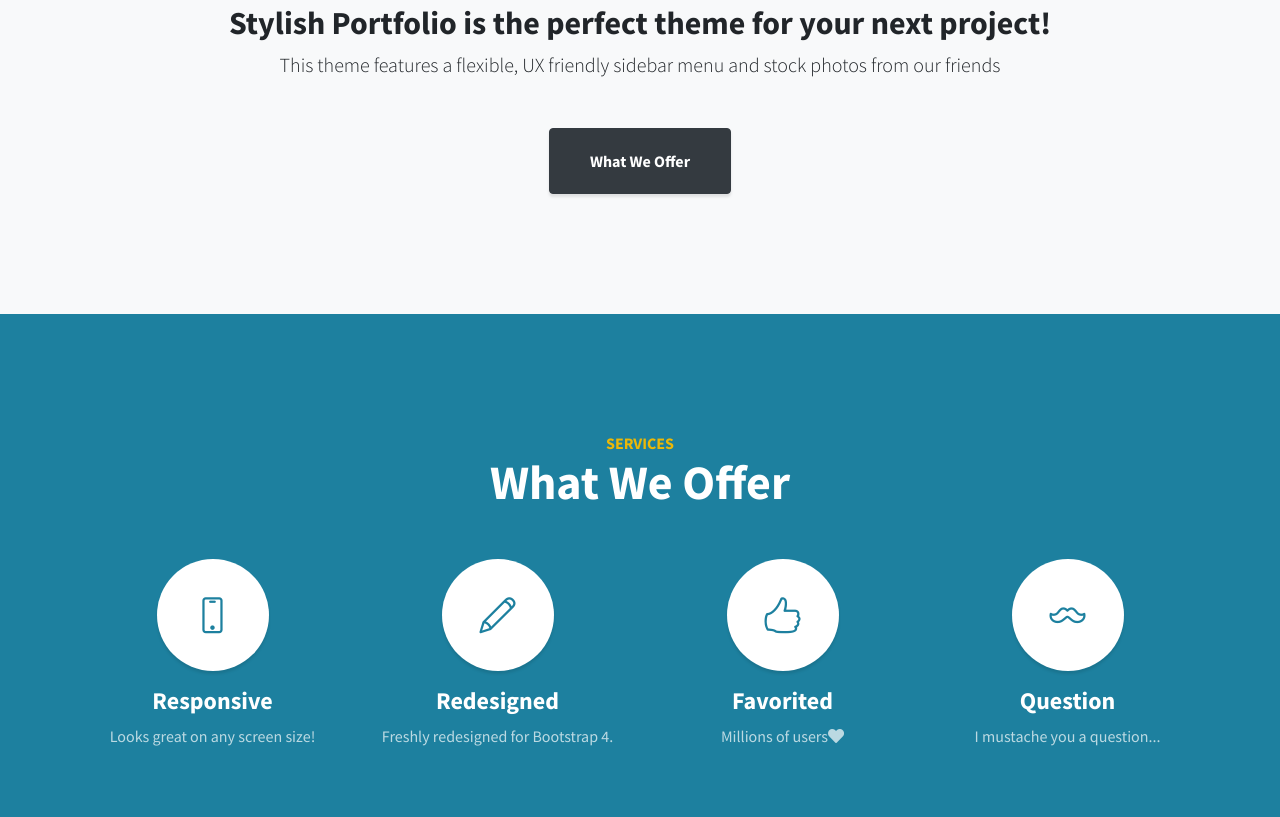
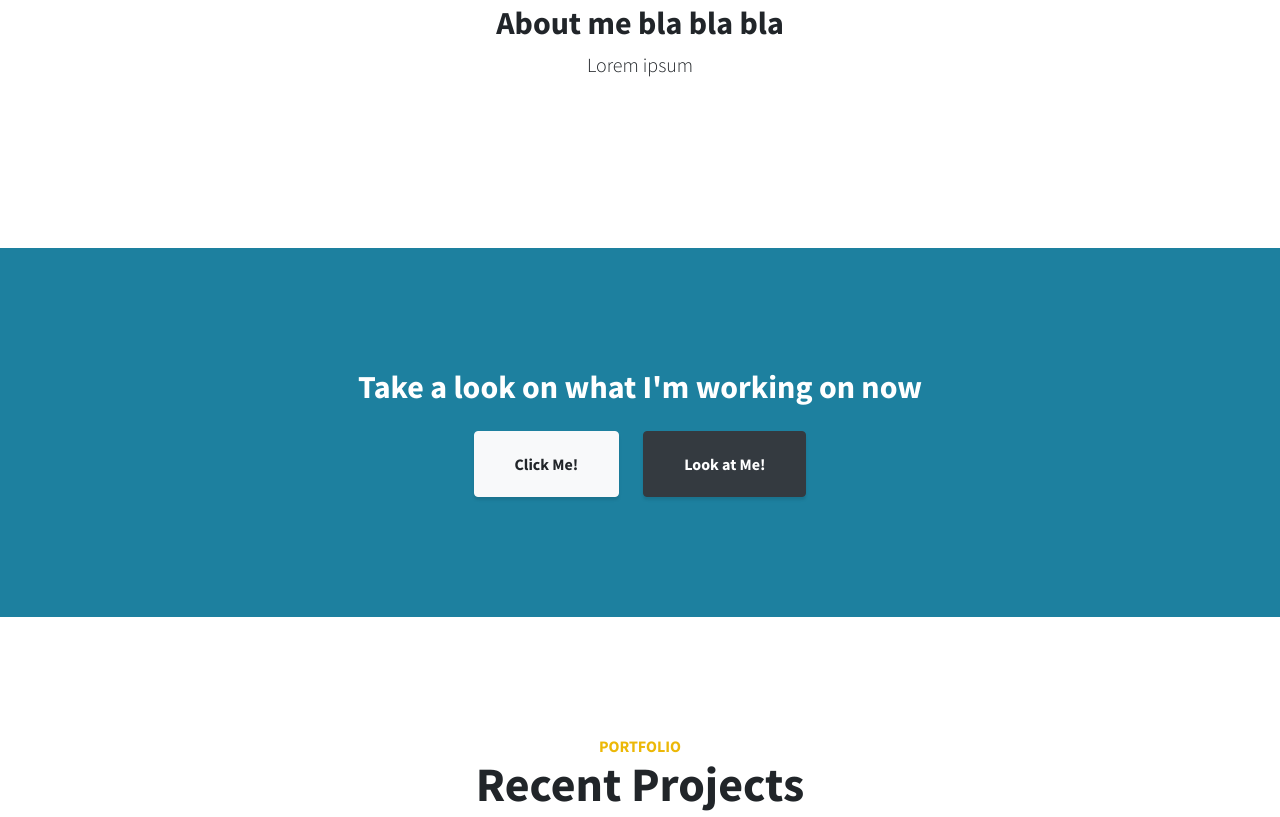
Before and after one commit to aguaholic/joy-portfolio, a Gatsby site: page / in a window 1280 px wide. Shown: the part 916-1733 px from the top of the page. Built offline with nearby package versions, Linux system fonts and the light colour scheme; Gatsby itself is replaced by a stand-in of ours.

Commit message:
Layout modifications

```diff
--- a/config.js
+++ b/config.js
@@ -1,5 +1,5 @@
 module.exports = {
-  siteTitle: "Joyce Terra's Portfolio", // <title>
+  siteTitle: 'Joyce Terra', // <title>
   manifestName: 'Developer',
   manifestShortName: 'Landing', // max 12 characters
   manifestStartUrl: '/',
@@ -9,7 +9,7 @@ module.exports = {
   manifestIcon: 'src/assets/img/website-icon.png',
   pathPrefix: `/gatsby-starter-stylish/`, // This path is subpath of your hosting https://domain/portfolio
   heading: 'Joyce Terra',
-  subHeading: 'Full time Web Developer. Part time Open source contributor',
+  subHeading: 'Fullstack Web Developer. I live for the aha moments',
 
   // social
   socialLinks: [
--- a/src/components/Header.js
+++ b/src/components/Header.js
@@ -54,15 +54,6 @@ export default class Header extends Component {
               <Scroll
                 onClick={_ => this.toggleMenu(!openMenu)}
                 type="id"
-                element="services"
-              >
-                <a href="#services">Services</a>
-              </Scroll>
-            </li>
-            <li className="sidebar-nav-item">
-              <Scroll
-                onClick={_ => this.toggleMenu(!openMenu)}
-                type="id"
                 element="portfolio"
               >
                 <a href="#portfolio">Portfolio</a>
--- a/src/pages/index.js
+++ b/src/pages/index.js
@@ -32,94 +32,25 @@ const IndexPage = () => (
       <div className="overlay"></div>
     </header>
 
-    <section className="content-section bg-light" id="about">
+    <section className="content-section" id="about">
       <div className="container text-center">
         <div className="row">
           <div className="col-lg-10 mx-auto">
-            <h2>
-              Stylish Portfolio is the perfect theme for your next project!
-            </h2>
-            <p className="lead mb-5">
-              This theme features a flexible, UX friendly sidebar menu and stock
-              photos from our friends
-            </p>
-            <Scroll type="id" element="services" offset={100}>
-              <a className="btn btn-dark btn-xl" href="#services">
-                What We Offer
-              </a>
-            </Scroll>
+            <h2>About me bla bla bla</h2>
+            <p className="lead mb-5">Lorem ipsum</p>
           </div>
         </div>
       </div>
     </section>
 
-    <section
-      className="content-section bg-primary text-white text-center"
-      id="services"
-    >
-      <div className="container">
-        <div className="content-section-heading">
-          <h3 className="text-secondary mb-0">Services</h3>
-          <h2 className="mb-5">What We Offer</h2>
-        </div>
-        <div className="row">
-          <div className="col-lg-3 col-md-6 mb-5 mb-lg-0">
-            <span className="service-icon rounded-circle mx-auto mb-3">
-              <i className="icon-screen-smartphone"></i>
-            </span>
-            <h4>
-              <strong>Responsive</strong>
-            </h4>
-            <p className="text-faded mb-0">Looks great on any screen size!</p>
-          </div>
-          <div className="col-lg-3 col-md-6 mb-5 mb-lg-0">
-            <span className="service-icon rounded-circle mx-auto mb-3">
-              <i className="icon-pencil"></i>
-            </span>
-            <h4>
-              <strong>Redesigned</strong>
-            </h4>
-            <p className="text-faded mb-0">
-              Freshly redesigned for Bootstrap 4.
-            </p>
-          </div>
-          <div className="col-lg-3 col-md-6 mb-5 mb-md-0">
-            <span className="service-icon rounded-circle mx-auto mb-3">
-              <i className="icon-like"></i>
-            </span>
-            <h4>
-              <strong>Favorited</strong>
-            </h4>
-            <p className="text-faded mb-0">
-              Millions of users
-              <i className="fas fa-heart"></i>
-            </p>
-          </div>
-          <div className="col-lg-3 col-md-6">
-            <span className="service-icon rounded-circle mx-auto mb-3">
-              <i className="icon-mustache"></i>
-            </span>
-            <h4>
-              <strong>Question</strong>
-            </h4>
-            <p className="text-faded mb-0">I mustache you a question...</p>
-          </div>
-        </div>
-      </div>
-    </section>
-
-    <section className="callout">
+    <section className="content-section bg-primary text-white">
       <div className="container text-center">
-        <h2 className="mx-auto mb-5">
-          Welcome to
-          <em> your </em>
-          next website!
-        </h2>
-        <a
-          className="btn btn-primary btn-xl"
-          href="https://github.com/anubhavsrivastava/gatsby-starter-stylish"
-        >
-          Download Now!
+        <h2 className="mb-4">Take a look on what I'm working on now</h2>
+        <a href="/#" className="btn btn-xl btn-light mr-4">
+          Click Me!
+        </a>
+        <a href="/#" className="btn btn-xl btn-dark">
+          Look at Me!
         </a>
       </div>
     </section>
@@ -190,18 +121,6 @@ const IndexPage = () => (
       </div>
     </section>
 
-    <section className="content-section bg-primary text-white">
-      <div className="container text-center">
-        <h2 className="mb-4">The buttons below are impossible to resist...</h2>
-        <a href="/#" className="btn btn-xl btn-light mr-4">
-          Click Me!
-        </a>
-        <a href="/#" className="btn btn-xl btn-dark">
-          Look at Me!
-        </a>
-      </div>
-    </section>
-
     <section id="contact" className="contact mt-5">
       <h2 class="h1-responsive text-center mb-5">Contact me :)</h2>
       <form
@@ -244,7 +163,7 @@ const IndexPage = () => (
 
         <input
           type="submit"
-          value="Send mensage"
+          value="Send message"
           className="submit md-form form-group btn btn-secondary btn-lg btn-block"
           aria-label="Click to send"
         />
```
